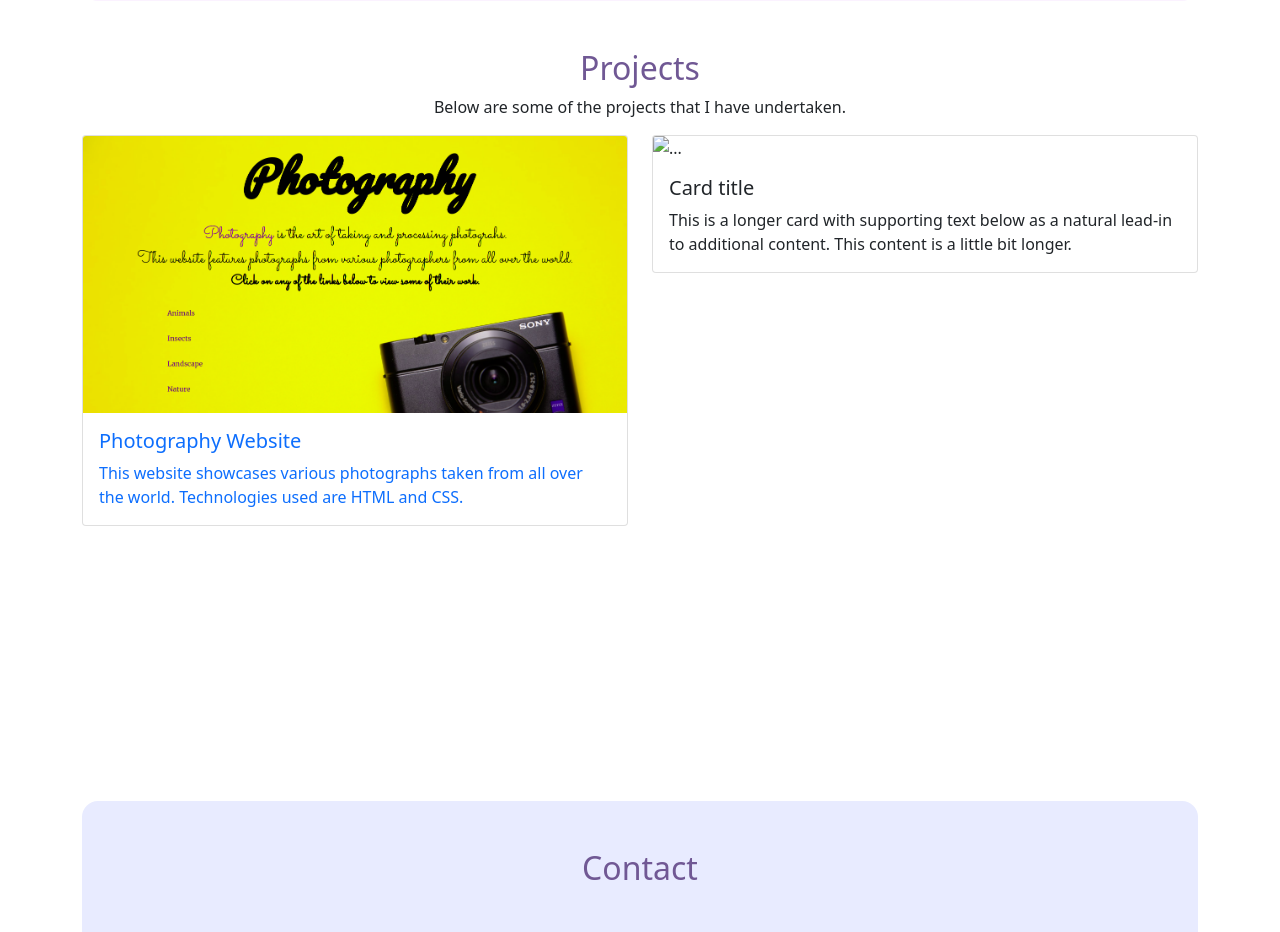
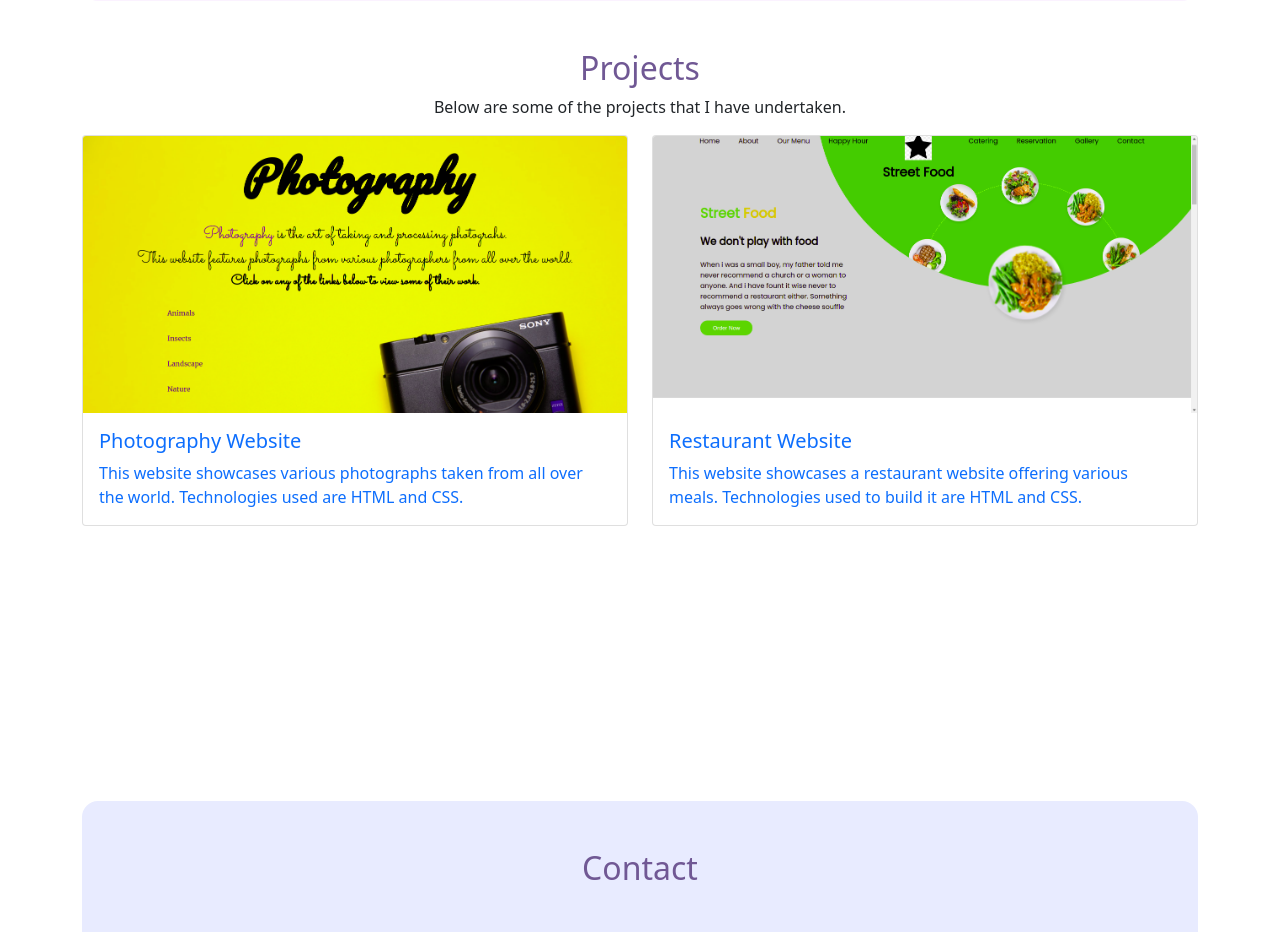
Before and after one commit to Ian-Wa/Portfolio, a plain HTML site: page index.html in a window 1280 px wide. Shown: the part 1600-2532 px from the top of the page. Drawn offline with nearby package versions, Linux system fonts and the light colour scheme.

Commit message:
add a project in the projects section

```diff
--- a/index.html
+++ b/index.html
@@ -78,16 +78,18 @@
                                 </div>
                             </div>
                         </a>
+                        <a href="https://ian-wa.github.io/StreetFood-Website/">
+                            <div class="col">
+                                <div class="card">
+                                    <img src="assets/img/hotel.png" class="card-img-top" alt="...">
+                                    <div class="card-body">
+                                        <h5 class="card-title">Restaurant Website</h5>
+                                        <p class="card-text">This website showcases a restaurant website offering various meals. Technologies used to build it are HTML and CSS.</p>
+                                    </div>
+                                </div>
+                            </div>
+                        </a>
 
-                        <div class="col">
-                          <div class="card">
-                            <img src="..." class="card-img-top" alt="...">
-                            <div class="card-body">
-                              <h5 class="card-title">Card title</h5>
-                              <p class="card-text">This is a longer card with supporting text below as a natural lead-in to additional content. This content is a little bit longer.</p>
-                            </div>
-                          </div>
-                        </div>
                       </div>
                 </section>
                 <!-- Projects section ends -->
```
Also changed, not shown: assets/img/hotel.png (added).
